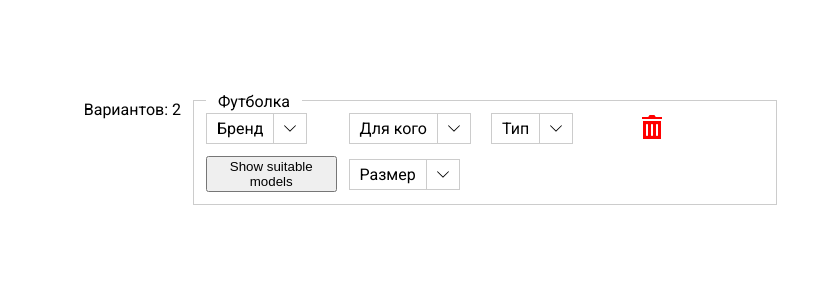
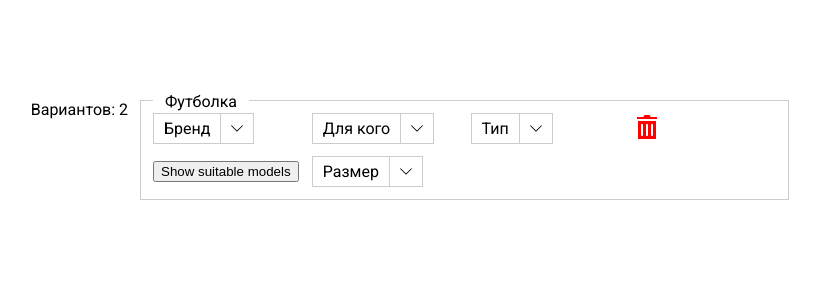
Before and after one commit to VladStepanov/t-shirt-constructor, a Vue app: page / in a window 1280 px wide. Shown: the top 300 px of the page, without its empty margins (453-1273 px from the left). Built offline with nearby package versions, Linux system fonts and the light colour scheme.

Commit message:
Style bug fix

```diff
--- a/src/App.vue
+++ b/src/App.vue
@@ -34,7 +34,7 @@ export default {
 <style scoped lang="scss">
 .t-shirt-constructor {
   display: grid;
-  grid-template-columns: 1fr 1fr;
+  grid-template-columns: 45% 55%;
   column-gap: 12px;
 }
 .t-shirt-constructor--dev {
```
